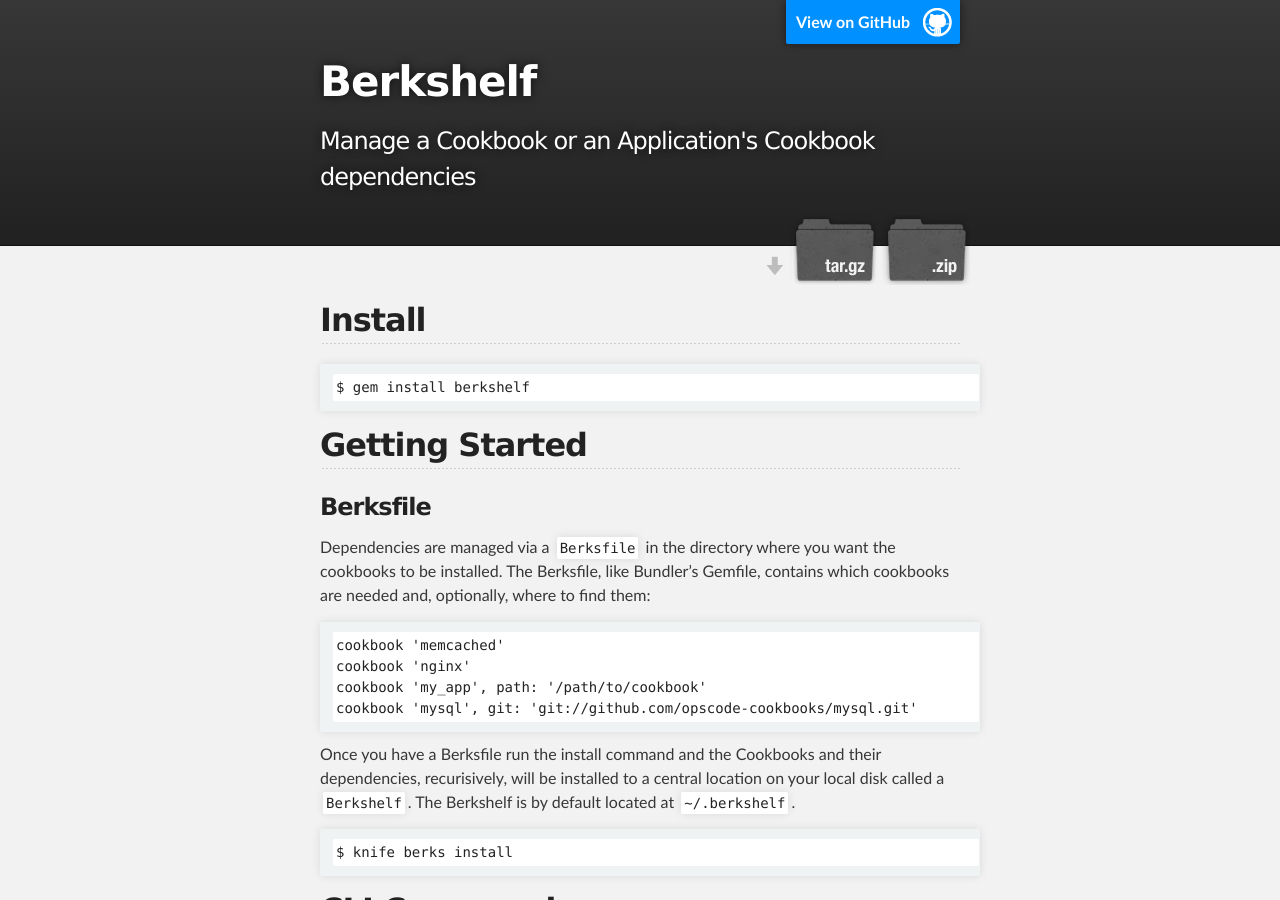
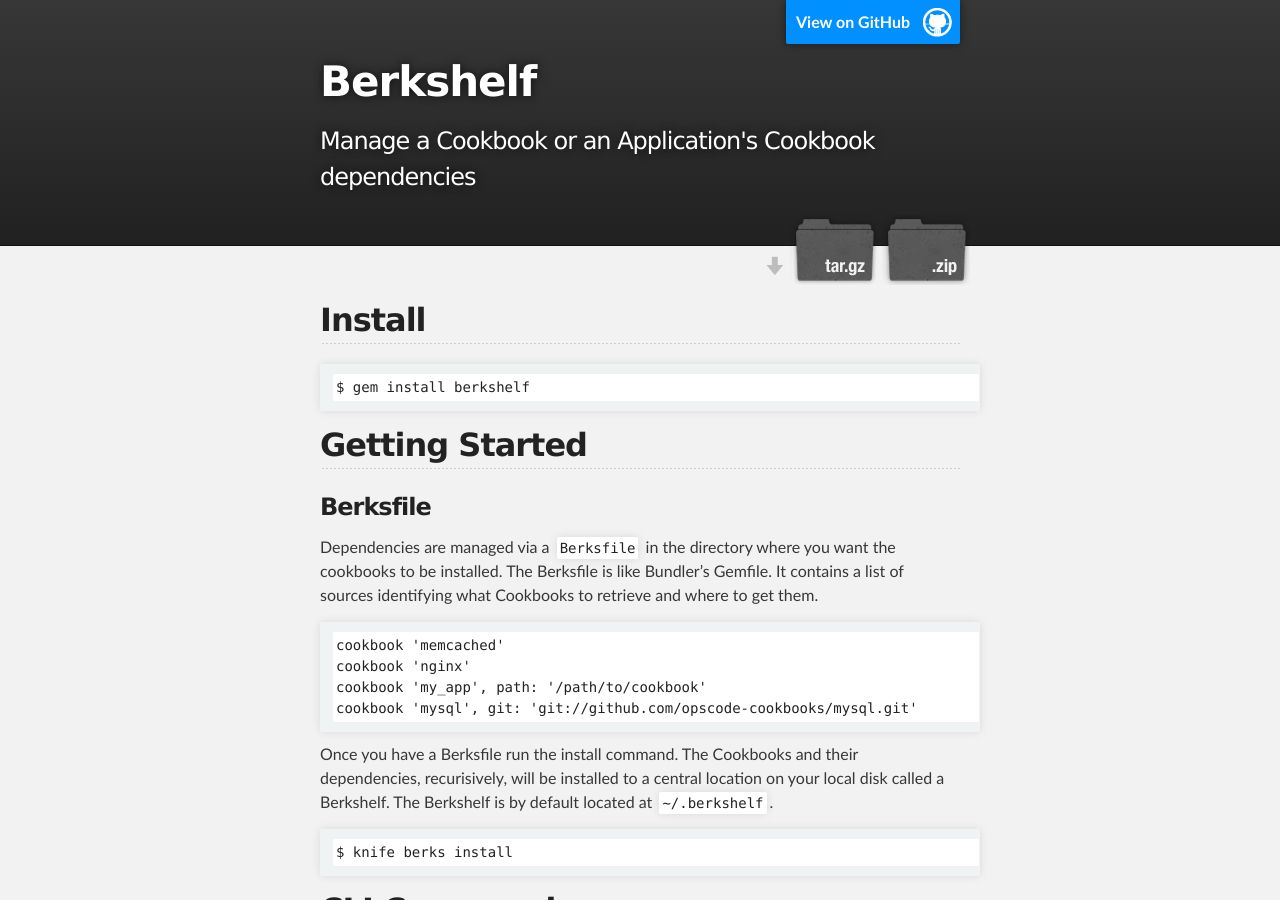
Before and after one commit to berkshelf/berkshelf, a Jekyll site: the page built from index.html, in a window 1280 px wide and 900 px high. Built offline with Jekyll 4.4.1, drawn with Linux system fonts in a browser that asks for light colours.

Commit message:
grammatic updates

```diff
--- a/_includes/index.md
+++ b/_includes/index.md
@@ -6,14 +6,14 @@
 
 ### Berksfile
 
-Dependencies are managed via a `Berksfile` in the directory where you want the cookbooks to be installed.  The Berksfile, like Bundler's Gemfile, contains which cookbooks are needed and, optionally, where to find them:
+Dependencies are managed via a `Berksfile` in the directory where you want the cookbooks to be installed. The Berksfile is like Bundler's Gemfile. It contains a list of sources identifying what Cookbooks to retrieve and where to get them.
 
     cookbook 'memcached'
     cookbook 'nginx'
     cookbook 'my_app', path: '/path/to/cookbook'
     cookbook 'mysql', git: 'git://github.com/opscode-cookbooks/mysql.git'
 
-Once you have a Berksfile run the install command and the Cookbooks and their dependencies, recurisively, will be installed to a central location on your local disk called a `Berkshelf`. The Berkshelf is by default located at `~/.berkshelf`.
+Once you have a Berksfile run the install command. The Cookbooks and their dependencies, recurisively, will be installed to a central location on your local disk called a Berkshelf. The Berkshelf is by default located at `~/.berkshelf`.
 
     $ knife berks install
 
```
